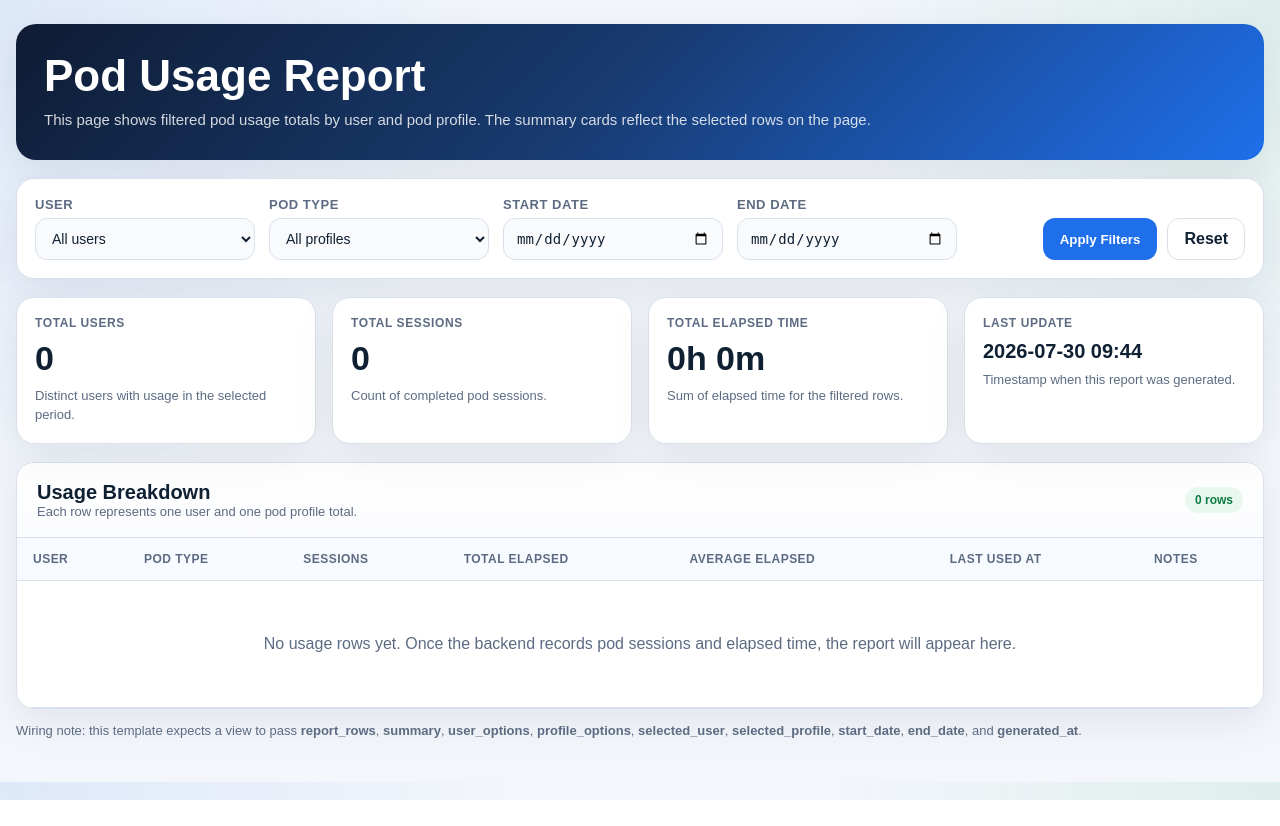
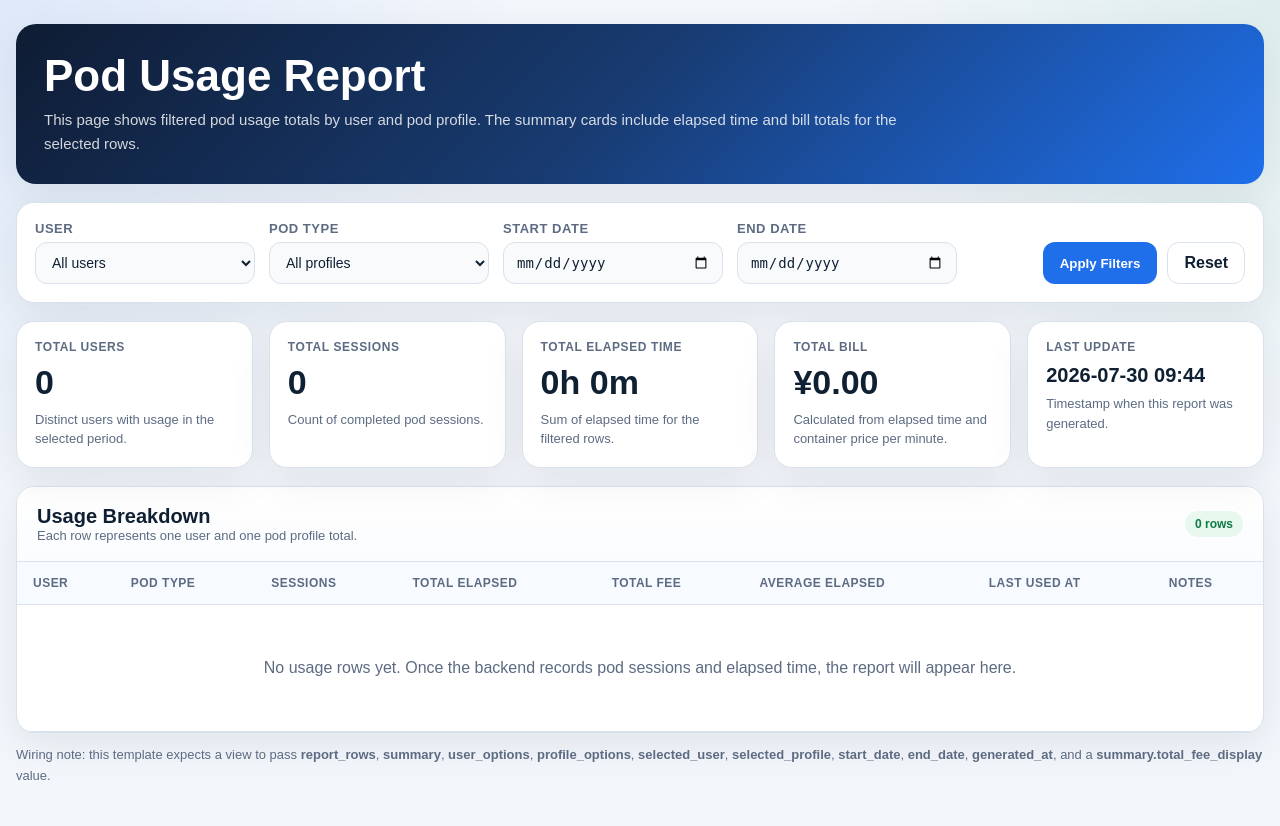
Before and after one commit to pigmanwlj/ai_training, a Django app: page /myapp/training/usage-report/ in a window 1280 px wide. Before the commit the page ends 800 px from the top, so only its background shows below. Run offline with Django 3.2, Linux system fonts and the light colour scheme; the visitor is signed in with stand-in values (Sample User, id 1); data comes from the database, SQL or seed files in the repository; data that the repository does not hold is empty.

Commit message:
add bill

```diff
--- a/myapp/models.py
+++ b/myapp/models.py
@@ -121,7 +121,7 @@ class TrainingContainer(models.Model):
     )
     status = models.CharField("状态", max_length=16, choices=Status.choices, default=Status.FREE)
     host_port = models.PositiveIntegerField("主机端口", null=True, blank=True)
-    price_per_min = models.DecimalField("price per min", max_digits=10, decimal_places=2, null=True, blank=True, default=0.00)
+    price_per_min = models.DecimalField("单价(元/分钟)", max_digits=10, decimal_places=2, null=True, blank=True, default=0.00)
     token_nonce = models.CharField("连接签名随机值", max_length=64, blank=True, default="")
     allocated_at = models.DateTimeField("分配时间", null=True, blank=True)
     started_at = models.DateTimeField("启动时间", null=True, blank=True)
--- a/myapp/templates/myapp/pod_usage_report.html
+++ b/myapp/templates/myapp/pod_usage_report.html
@@ -140,7 +140,7 @@
 
     .summary-grid {
       display: grid;
-      grid-template-columns: repeat(4, minmax(0, 1fr));
+      grid-template-columns: repeat(5, minmax(0, 1fr));
       gap: 16px;
     }
 
@@ -202,7 +202,7 @@
     table {
       width: 100%;
       border-collapse: collapse;
-      min-width: 980px;
+      min-width: 1120px;
     }
 
     th,
@@ -303,7 +303,7 @@
       <h1>Pod Usage Report</h1>
       <p>
         This page shows filtered pod usage totals by user and pod profile.
-        The summary cards reflect the selected rows on the page.
+        The summary cards include elapsed time and bill totals for the selected rows.
       </p>
     </section>
 
@@ -364,6 +364,12 @@
       </article>
 
       <article class="card">
+        <div class="label">Total Bill</div>
+        <div class="value">¥{{ summary.total_fee_display|default:"0.00" }}</div>
+        <div class="hint">Calculated from elapsed time and container price per minute.</div>
+      </article>
+
+      <article class="card">
         <div class="label">Last Update</div>
         <div class="value" style="font-size: 20px;">{{ generated_at|default:"N/A" }}</div>
         <div class="hint">Timestamp when this report was generated.</div>
@@ -387,6 +393,7 @@
               <th>Pod Type</th>
               <th>Sessions</th>
               <th>Total Elapsed</th>
+              <th>Total Fee</th>
               <th>Average Elapsed</th>
               <th>Last Used At</th>
               <th>Notes</th>
@@ -403,6 +410,7 @@
                   <td><span class="pill">{{ row.profile_label }}</span></td>
                   <td>{{ row.session_count }}</td>
                   <td><strong>{{ row.total_elapsed_display }}</strong></td>
+                  <td><strong>¥{{ row.total_fee_display }}</strong></td>
                   <td>{{ row.avg_elapsed_display }}</td>
                   <td>{{ row.last_used_at|default:"-" }}</td>
                   <td>{{ row.note|default:"" }}</td>
@@ -410,7 +418,7 @@
               {% endfor %}
             {% else %}
               <tr>
-                <td colspan="7">
+                <td colspan="8">
                   <div class="empty">
                     No usage rows yet. Once the backend records pod sessions and elapsed time, the report will appear here.
                   </div>
@@ -425,7 +433,8 @@
     <div class="footer-note">
       Wiring note: this template expects a view to pass <strong>report_rows</strong>, <strong>summary</strong>,
       <strong>user_options</strong>, <strong>profile_options</strong>, <strong>selected_user</strong>,
-      <strong>selected_profile</strong>, <strong>start_date</strong>, <strong>end_date</strong>, and <strong>generated_at</strong>.
+      <strong>selected_profile</strong>, <strong>start_date</strong>, <strong>end_date</strong>, <strong>generated_at</strong>,
+      and a <strong>summary.total_fee_display</strong> value.
     </div>
   </div>
 </body>
--- a/myapp/views.py
+++ b/myapp/views.py
@@ -1,3 +1,5 @@
+from collections import defaultdict
+from decimal import Decimal, ROUND_HALF_UP
 from pathlib import Path
 import os
 import re
@@ -13,7 +15,6 @@ from django.contrib import messages
 from django.contrib.auth.decorators import login_required, user_passes_test
 from django.core import signing
 from django.db import transaction
-from django.db.models import Avg, Count, Max, Sum
 from django.http import HttpResponse, HttpResponseNotAllowed, JsonResponse
 from django.shortcuts import redirect, render
 from django.utils import timezone
@@ -135,6 +136,14 @@ def _format_duration(value):
     return f"{hours}h {minutes}m"
 
 
+def _format_currency(value):
+    if value is None:
+        value = Decimal("0.00")
+    if not isinstance(value, Decimal):
+        value = Decimal(str(value))
+    return format(value.quantize(Decimal("0.01"), rounding=ROUND_HALF_UP), "f")
+
+
 def _close_usage_session(container, stopped_at=None):
     if not container:
         return
@@ -227,57 +236,89 @@ def training_usage_report(request):
     profile_choices = list(TrainingContainer.Profile.choices)
     profile_labels = dict(profile_choices)
 
-    grouped_rows = (
-        report_qs.values(
-            "user__username",
-            "user__first_name",
-            "user__last_name",
-            "profile",
-        )
-        .annotate(
-            session_count=Count("id"),
-            total_elapsed=Sum("elapsed_time"),
-            avg_elapsed=Avg("elapsed_time"),
-            last_used_at=Max("stopped_at"),
-        )
-        .order_by("user__username", "profile")
+    report_sessions = report_qs.select_related("user", "container").order_by(
+        "user__username",
+        "profile",
+        "started_at",
+        "id",
     )
 
-    report_rows = []
+    grouped_rows = {}
     distinct_users = set()
     total_sessions = 0
-    total_elapsed_seconds = 0
+    total_elapsed = None
+    total_fee = Decimal("0.00")
 
-    for row in grouped_rows:
-        total_elapsed = row["total_elapsed"]
-        avg_elapsed = row["avg_elapsed"]
+    for session in report_sessions:
+        username = session.user.username if session.user_id else ""
+        first_name = session.user.first_name if session.user_id else ""
+        last_name = session.user.last_name if session.user_id else ""
+        profile = session.profile
+
+        key = (username, first_name, last_name, profile)
+
+        if key not in grouped_rows:
+            grouped_rows[key] = {
+                "username": username,
+                "full_name": " ".join(part for part in [first_name, last_name] if part),
+                "profile": profile,
+                "profile_label": profile_labels.get(profile, profile),
+                "session_count": 0,
+                "total_elapsed": None,
+                "avg_elapsed": None,
+                "last_used_at": None,
+                "total_fee": Decimal("0.00"),
+                "note": "",
+            }
+
+        row = grouped_rows[key]
+        elapsed_time = session.elapsed_time or timezone.timedelta(0)
+        price_per_min = Decimal("0.00")
+        if session.container and session.container.price_per_min is not None:
+            price_per_min = session.container.price_per_min if isinstance(session.container.price_per_min, Decimal) else Decimal(str(session.container.price_per_min))
+
+        elapsed_minutes = Decimal(str(elapsed_time.total_seconds())) / Decimal("60")
+        session_fee = (price_per_min * elapsed_minutes).quantize(Decimal("0.01"), rounding=ROUND_HALF_UP)
+
+        row["session_count"] += 1
+        row["total_elapsed"] = (row["total_elapsed"] or timezone.timedelta(0)) + elapsed_time
+        row["total_fee"] += session_fee
+
+        if session.stopped_at and (row["last_used_at"] is None or session.stopped_at > row["last_used_at"]):
+            row["last_used_at"] = session.stopped_at
+
+        distinct_users.add(username)
+        total_sessions += 1
+        total_elapsed = (total_elapsed or timezone.timedelta(0)) + elapsed_time
+        total_fee += session_fee
+
+    report_rows = []
+    for row in grouped_rows.values():
+        session_count = row["session_count"] or 0
+        total_elapsed_value = row["total_elapsed"] or timezone.timedelta(0)
+        avg_elapsed_value = total_elapsed_value / session_count if session_count else timezone.timedelta(0)
 
         report_rows.append(
             {
-                "username": row["user__username"],
-                "full_name": " ".join(
-                    part for part in [row["user__first_name"], row["user__last_name"]] if part
-                ),
-                "profile_label": profile_labels.get(row["profile"], row["profile"]),
-                "session_count": row["session_count"] or 0,
-                "total_elapsed_display": _format_duration(total_elapsed),
-                "avg_elapsed_display": _format_duration(avg_elapsed),
+                "username": row["username"],
+                "full_name": row["full_name"],
+                "profile_label": row["profile_label"],
+                "session_count": session_count,
+                "total_elapsed_display": _format_duration(total_elapsed_value),
+                "avg_elapsed_display": _format_duration(avg_elapsed_value),
+                "total_fee_display": _format_currency(row["total_fee"]),
                 "last_used_at": timezone.localtime(row["last_used_at"]).strftime("%Y-%m-%d %H:%M")
                 if row["last_used_at"]
                 else "-",
-                "note": "",
+                "note": row["note"],
             }
         )
-
-        distinct_users.add(row["user__username"])
-        total_sessions += row["session_count"] or 0
-        if total_elapsed:
-            total_elapsed_seconds += int(total_elapsed.total_seconds())
 
     summary = {
         "total_users": len(distinct_users),
         "total_sessions": total_sessions,
-        "total_elapsed_display": _format_duration(total_elapsed_seconds),
+        "total_elapsed_display": _format_duration(total_elapsed or timezone.timedelta(0)),
+        "total_fee_display": _format_currency(total_fee),
     }
 
     user_options = [
```
Also changed, not shown: myapp/migrations/0001_initial.py, 2 other files.
